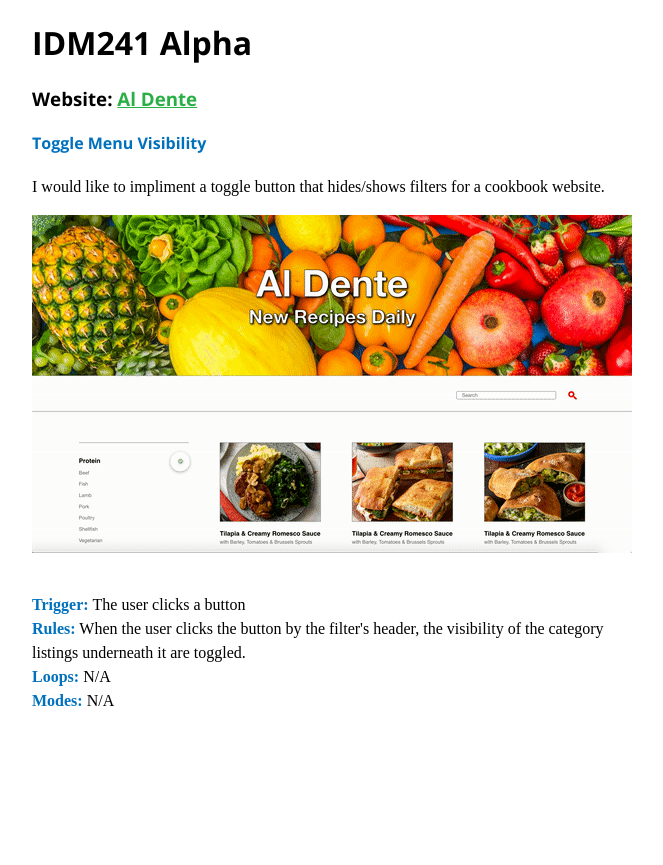
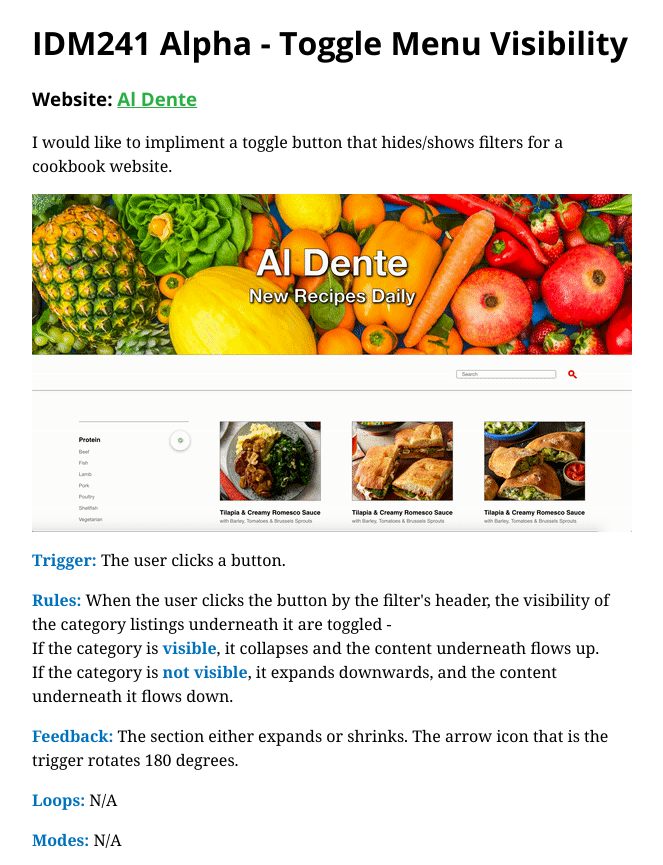
Before and after one commit to gabrielle-hoover/idm241-grh39, a plain HTML site: page alpha.html in a window 1280 px wide. Shown: the top 865 px of the page, without its empty margins (308-971 px from the left). Before the commit the page ends 800 px from the top, so only its background shows below. Drawn offline with nearby package versions, Linux system fonts and the light colour scheme.

Commit message:
Final edits
make her pretty

```diff
--- a/alpha.html
+++ b/alpha.html
@@ -10,23 +10,31 @@
 </head>
 <body>
 <div id="wrapper">
-<h1>IDM241 Alpha</h1>
+<h1>IDM241 Alpha - <span>Toggle Menu Visibility</span></h1>
 
 <h3>Website: <a href='http://gabriellehoover.com/alpha-232/' target="_blank">Al Dente</a></h3>
-<h4>Toggle Menu Visibility</h4>
 <p>I would like to impliment a toggle button that hides/shows filters for a cookbook website.</p>
 <img src="alphaexample.gif">
-
 <p>
+<b> Trigger: </b>The user clicks a button.
+</p>
+<p>
+<b> Rules:</b> When the user clicks the button by the filter's header, the visibility of the category listings underneath it are toggled -
 <br>
-<b> Trigger: </b>The user clicks a button
+    If the category is <b>visible</b>, it collapses and the content underneath flows up.
 <br>
-<b> Rules:</b> When the user clicks the button by the filter's header, the visibility of the category listings underneath it are toggled.
-<br>
+    If the category is <b>not visible</b>, it expands downwards, and the content underneath it flows down.
+</p>
+<p>
+<b>Feedback:</b> The section either expands or shrinks. The arrow icon that is the trigger rotates 180 degrees.
+</p>
+<p>
 <b> Loops: </b> N/A
-<br>
+</p>
+<p>
 <b> Modes: </b> N/A
 </p>
+<img src="alphamap.png">
 </div>
 </body>
 </html>
--- a/presentation.css
+++ b/presentation.css
@@ -18,6 +18,7 @@
 
 p {
     line-height: 1.5rem;
+    font-family: Georgia, Times, 'Times New Roman', serif;
 }
 
 b, h4 {
```
